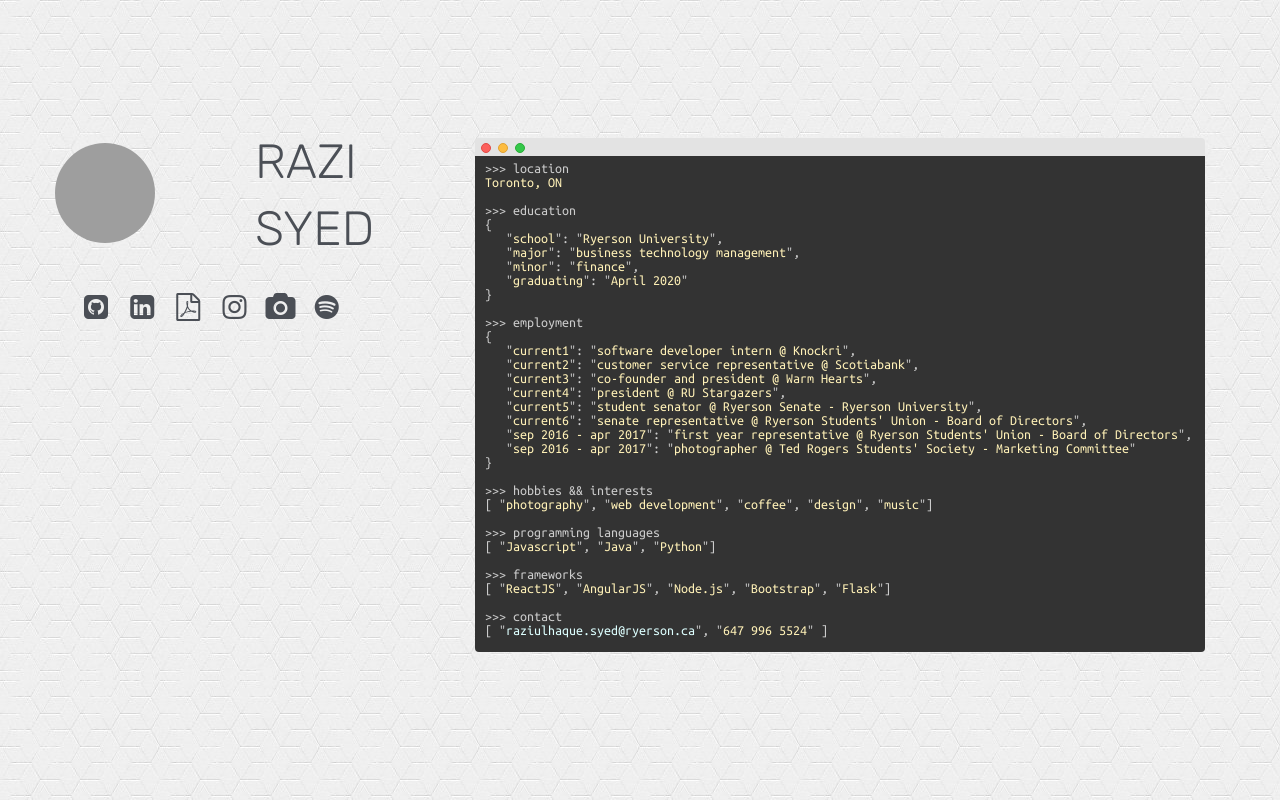
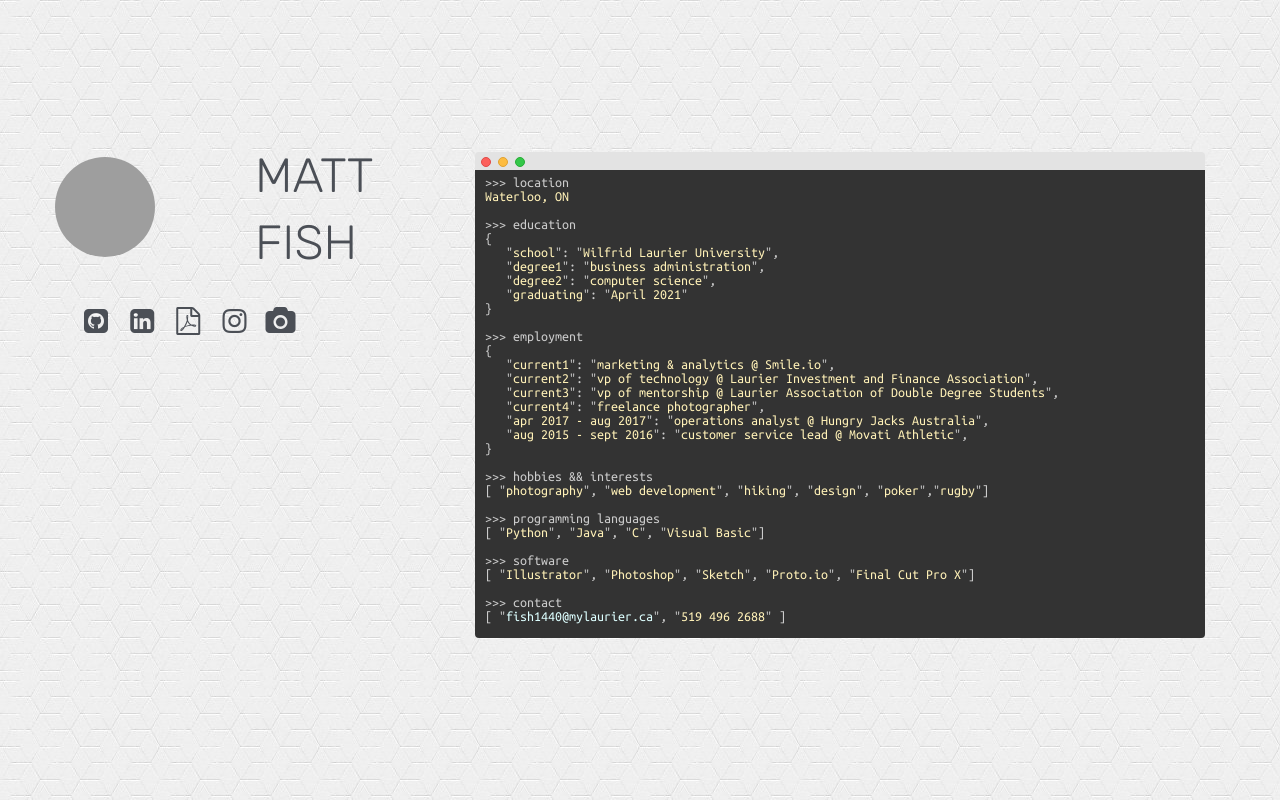
Before and after one commit to mattfishh/mattfishh.github.io, a plain HTML site: page index.html in a window 1280 px wide. Drawn offline with Linux system fonts and the light colour scheme; grey boxes are pictures that could not be loaded; a script that the page names is missing.

Commit message:
Filled in info

```diff
--- a/index.html
+++ b/index.html
@@ -3,15 +3,15 @@
 <html>
 <head>
     <meta name=viewport content="width=device-width, initial-scale=1">
-    <meta name="title" content="Razi Syed" />
-    <meta name="author" content="Razi Syed" />
-    <meta name="description" content="Business Technology Management student, Software Developer, and Photographer based in Toronto." />
-    <meta name="Copyright" content="Razi Syed 2017" />
-    <meta name="keywords" content="Razi Syed, personal site, developer, Ryerson, developer, photography, pictures, Toronto, Mississauga, Ted Rogers" />
+    <meta name="title" content="Matt Fish" />
+    <meta name="author" content="Matt Fish" />
+    <meta name="description" content="Business and Computer Science Double Degree Student, Front End/ UX Developer, and Photographer based in Waterloo, ON." />
+    <meta name="Copyright" content="Matt Fish 2018" />
+    <meta name="keywords" content="Matt Fish, Laurier, Rugby, Photographer, developer, front end, lazaridis, computer science, harvard" />
     <meta name="theme-color" content="#4B4F56" />
     <meta property='og:image' content='http://typicalmitul.com/img/portfolio-7.jpg' />
 
-    <title>Razi Syed</title>
+    <title>Matt Fish</title>
 
     <!-- stylesheets -->
     <link href="css/foundation.min.css" rel="stylesheet" type="text/css">
@@ -60,17 +60,16 @@
                                 <div id="my-photo"></div>
                             </div>
                             <div class="large-6 columns">
-                                <h1>RAZI SYED</h1>
+                                <h1>MATT FISH</h1>
                             </div>
                         </div>
                         <div id="social-links-wrapper">
                             <ul class="social-links">
-                                <li><a href="https://github.com/razisyed97"><i class="fa fa-github-square fa-fw"></i></a></li>
-                                <li><a href="https://www.linkedin.com/in/razisyed1/"><i class="fa fa-linkedin-square fa-fw"></i></a></li>
-                                <li><a href="https://drive.google.com/file/d/0B0F8TlUdCooLaXhaN0pieFZfbk0/view?usp=sharing"><i class="fa fa-file-pdf-o fa-fw"></i></a></li>
-                                <li><a href="https://instagram.com/http.razi"><i class="fa fa-instagram fa-fw"></i></a></li>
-                                <li><a href="https://httprazi.com"><i class="fa fa-camera fa-fw"></i></a></li>
-                                <li><a href="https://open.spotify.com/user/razisyed"><i class="fa fa-spotify fa-fw"></i></a></li>
+                                <li><a href="https://github.com/mattfishh"><i class="fa fa-github-square fa-fw"></i></a></li>
+                                <li><a href="https://www.linkedin.com/in/matt-fish/"><i class="fa fa-linkedin-square fa-fw"></i></a></li>
+                                <li><a href="https://drive.google.com/file/d/1w8gmtvOfzqoMwUkKF8gH-MEDwHiuL3O1/view"><i class="fa fa-file-pdf-o fa-fw"></i></a></li>
+                                <li><a href="https://instagram.com/mattfishh"><i class="fa fa-instagram fa-fw"></i></a></li>
+                                <li><a href="https://ocevns.tumblr.com"><i class="fa fa-camera fa-fw"></i></a></li>
                             </ul>
                         </div>
                     </div>
@@ -82,39 +81,38 @@
                         </div>
                         <div id="terminal">
                             <span class="input">>>></span> location<br />
-                            <span class="string">Toronto, ON</span><br /><br />
+                            <span class="string">Waterloo, ON</span><br /><br />
 
                             <span class="input">>>></span> education<br />
                             {<br />
-                            &nbsp;&nbsp; "<span class="string">school</span>": "<span class="string">Ryerson University</span>",<br />
-                            &nbsp;&nbsp; "<span class="string">major</span>": "<span class="string">business technology management</span>",<br />
-                            &nbsp;&nbsp; "<span class="string">minor</span>": "<span class="string">finance</span>",<br />
-                            &nbsp;&nbsp; "<span class="string">graduating</span>": "<span class="string">April 2020</span>"<br />
+                            &nbsp;&nbsp; "<span class="string">school</span>": "<span class="string">Wilfrid Laurier University</span>",<br />
+                            &nbsp;&nbsp; "<span class="string">degree1</span>": "<span class="string">business administration</span>",<br />
+                            &nbsp;&nbsp; "<span class="string">degree2</span>": "<span class="string">computer science</span>",<br />
+                            &nbsp;&nbsp; "<span class="string">graduating</span>": "<span class="string">April 2021</span>"<br />
                         }<br /><br />
 
                         <span class="input">>>></span> employment<br />
                         {<br />
-                        &nbsp;&nbsp; "<span class="string">current1</span>": "<span class="string">software developer intern @ Knockri</span>",<br />
-                        &nbsp;&nbsp; "<span class="string">current2</span>": "<span class="string">customer service representative @ Scotiabank</span>",<br />
-                        &nbsp;&nbsp; "<span class="string">current3</span>": "<span class="string">co-founder and president @ Warm Hearts</span>",<br />
-                        &nbsp;&nbsp; "<span class="string">current4</span>": "<span class="string">president @ RU Stargazers</span>",<br />
-                        &nbsp;&nbsp; "<span class="string">current5</span>": "<span class="string">student senator @ Ryerson Senate - Ryerson University</span>",<br />
-                        &nbsp;&nbsp; "<span class="string">current6</span>": "<span class="string">senate representative @ Ryerson Students' Union - Board of Directors</span>",<br />
-                        &nbsp;&nbsp; "<span class="string">sep 2016 - apr 2017</span>": "<span class="string">first year representative @ Ryerson Students' Union - Board of Directors</span>",<br />
-                        &nbsp;&nbsp; "<span class="string">sep 2016 - apr 2017</span>": "<span class="string">photographer @ Ted Rogers Students' Society - Marketing Committee</span>"<br />
+                        &nbsp;&nbsp; "<span class="string">current1</span>": "<span class="string">marketing & analytics @ Smile.io</span>",<br />
+                        &nbsp;&nbsp; "<span class="string">current2</span>": "<span class="string">vp of technology @ Laurier Investment and Finance Association</span>",<br />
+                        &nbsp;&nbsp; "<span class="string">current3</span>": "<span class="string">vp of mentorship @ Laurier Association of Double Degree Students</span>",<br />
+                        &nbsp;&nbsp; "<span class="string">current4</span>": "<span class="string">freelance photographer</span>",<br />
+                        &nbsp;&nbsp; "<span class="string">apr 2017 - aug 2017</span>": "<span class="string">operations analyst @ Hungry Jacks Australia</span>",<br />
+                        &nbsp;&nbsp; "<span class="string">aug 2015 - sept 2016</span>": "<span class="string">customer service lead @ Movati Athletic</span>",<br />
+
                     }<br /><br />
 
                     <span class="input">>>></span> hobbies &amp;&amp; interests<br />
-                    [ "<span class="string">photography</span>", "<span class="string">web development</span>", "<span class="string">coffee</span>", "<span class="string">design</span>", "<span class="string">music</span>"]<br /><br />
+                    [ "<span class="string">photography</span>", "<span class="string">web development</span>", "<span class="string">hiking</span>", "<span class="string">design</span>", "<span class="string">poker</span>","<span class="string">rugby</span>"]<br /><br />
 
                     <span class="input">>>></span> programming languages<br />
-                    [ "<span class="string">Javascript</span>", "<span class="string">Java</span>", "<span class="string">Python</span>"]<br /><br />
+                    [ "<span class="string">Python</span>", "<span class="string">Java</span>", "<span class="string">C</span>", "<span class="string">Visual Basic</span>"]<br /><br />
 
-                    <span class="input">>>></span> frameworks<br />
-                    [ "<span class="string">ReactJS</span>", "<span class="string">AngularJS</span>", "<span class="string">Node.js</span>", "<span class="string">Bootstrap</span>", "<span class="string">Flask</span>"]<br /><br />
+                    <span class="input">>>></span> software<br />
+                    [ "<span class="string">Illustrator</span>", "<span class="string">Photoshop</span>", "<span class="string">Sketch</span>", "<span class="string">Proto.io</span>", "<span class="string">Final Cut Pro X</span>"]<br /><br />
 
                     <span class="input">>>></span> contact<br />
-                    [ "<span class="string"><a href="mailto:raziulhaque.syed@ryerson.ca">raziulhaque.syed@ryerson.ca</a></span>", "<span class="string">647 996 5524</span>" ]
+                    [ "<span class="string"><a href="mailto:fish1440@mylaurier.ca">fish1440@mylaurier.ca</a></span>", "<span class="string">519 496 2688</span>" ]
                 </div>
 
             </div>
```
Also changed, not shown: 3 other files.
